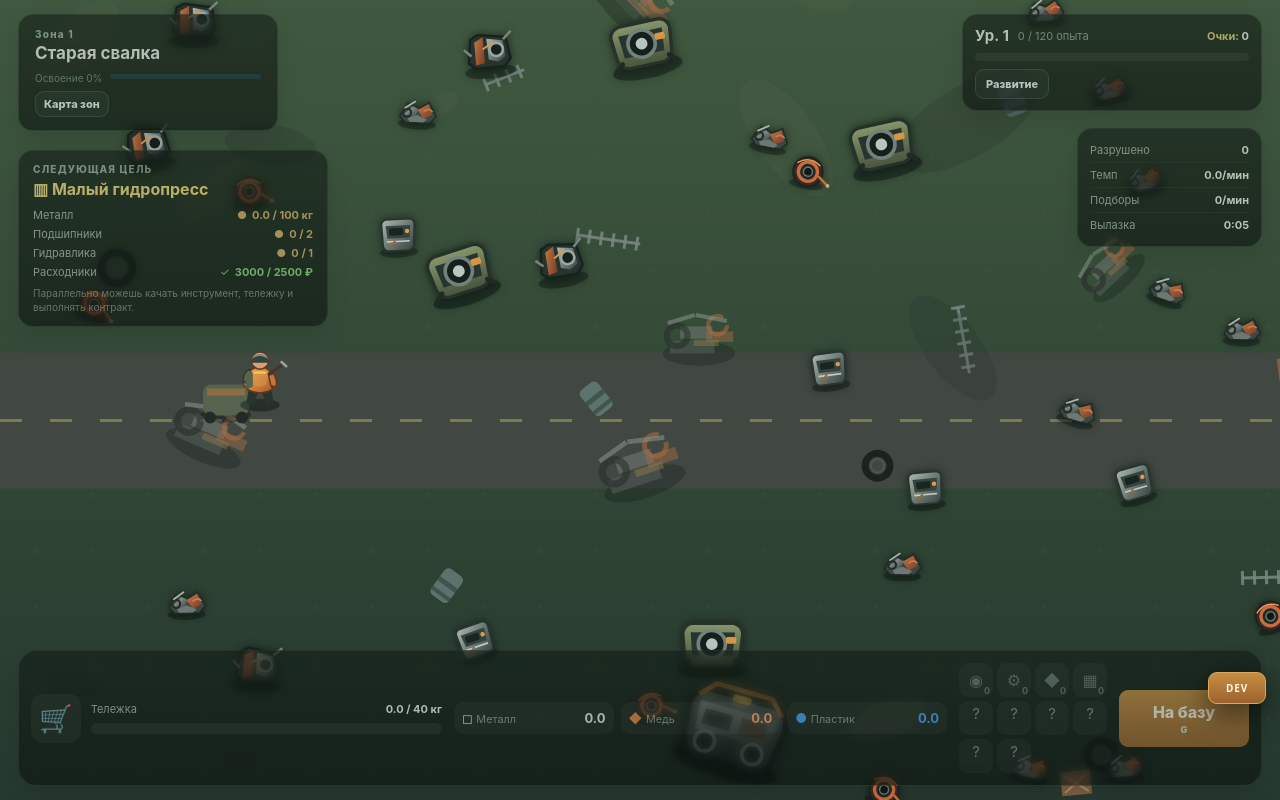
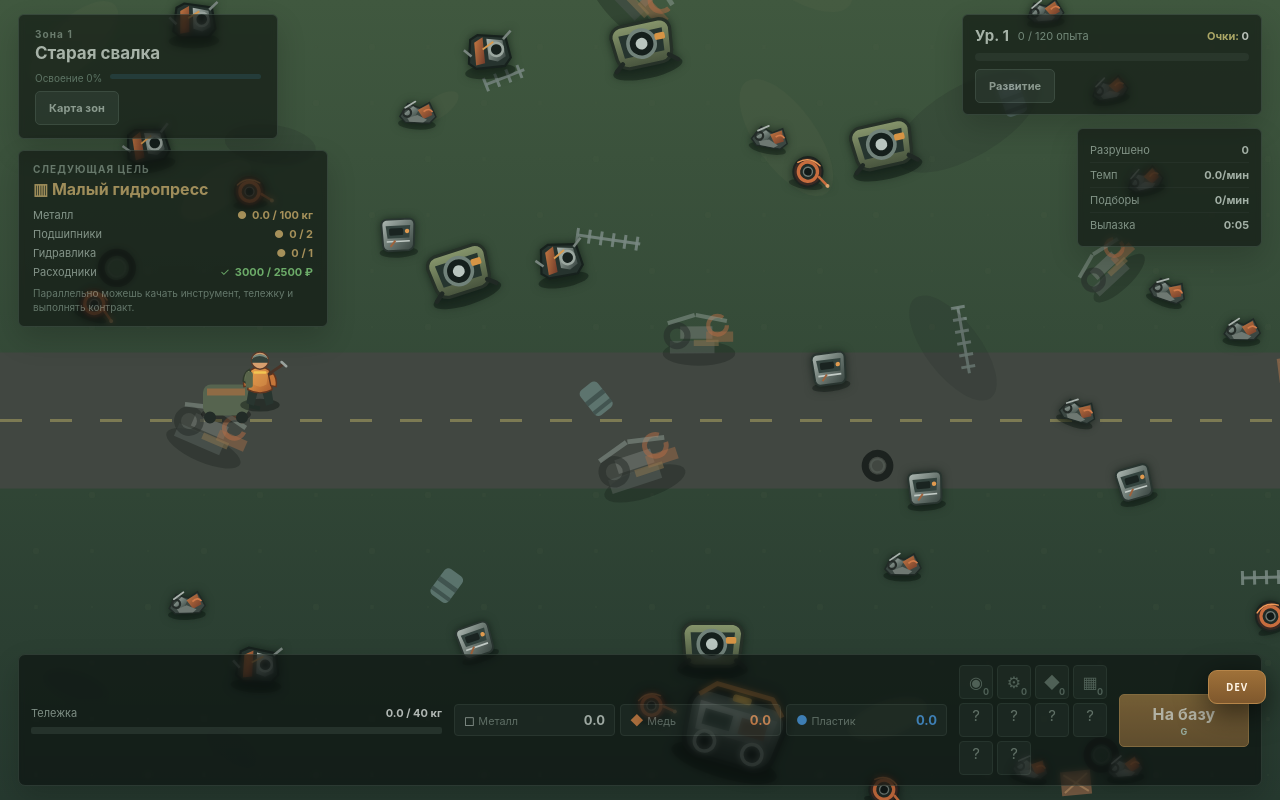
Before and after one commit to Shwedsky/arcade-incremental, a website built with Vite: page index.html in a window 1280 px wide. Built offline with nearby package versions, Linux system fonts and the light colour scheme; animation ran at ten frames a second.

Commit message:
feat: load mature UI polish after feature modules

```diff
--- a/index.html
+++ b/index.html
@@ -22,5 +22,6 @@
     <script type="module" src="/src/workforce_fleet_ui_v3.ts"></script>
     <script type="module" src="/src/contract_board_ui_v3.ts"></script>
     <script type="module" src="/src/hangar_transition_v1.ts"></script>
+    <script type="module" src="/src/ui_maturity_v1.ts"></script>
   </body>
 </html>
```
